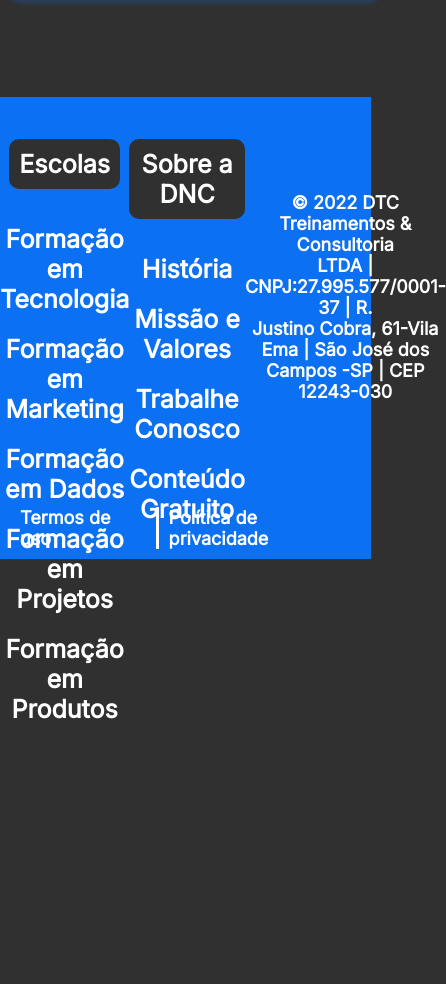
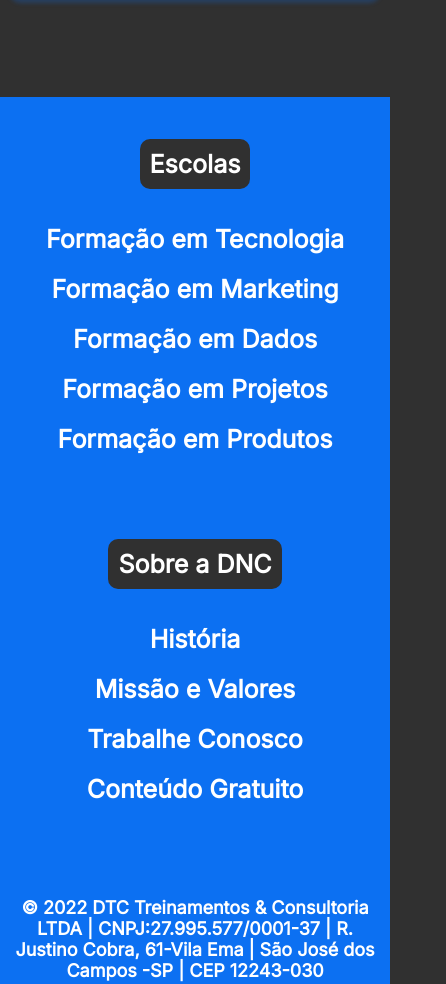
Before and after one commit to BrDio20/bootcamp-dnc, a plain HTML site: page index.html in a window 390 px wide. Shown: the part 1584-2568 px from the top of the page, 446 px wide, since content can reach past the window. Before the commit the page ends 2328 px from the top, so only its background shows below. Drawn offline with Linux system fonts and the light colour scheme.

Commit message:
Adicionando media query para footer

```diff
--- a/index.html
+++ b/index.html
@@ -121,7 +121,7 @@
             <li><a href="" target="_blank" >Conteúdo Gratuito</a></li>
           </ul>
         </nav>
-        <div class="addres">© 2022 DTC Treinamentos & Consultoria <br> LTDA | CNPJ:27.995.577/0001-37 | R. <br>Justino Cobra, 61-Vila Ema | São José dos <br> Campos -SP | CEP 12243-030</div>
+        <div class="address">© 2022 DTC Treinamentos & Consultoria <br> LTDA | CNPJ:27.995.577/0001-37 | R. <br>Justino Cobra, 61-Vila Ema | São José dos <br> Campos -SP | CEP 12243-030</div>
       </div>
       <div class="row2">
         <a href="" target="_blank" >Termos de uso</a>
--- a/style.css
+++ b/style.css
@@ -219,7 +219,7 @@
             footer ul li a:hover{
                 color: var(--cinza-hover);
             }
-            footer .addres{
+            footer .address{
                 font-size: 18px;
                 font-weight: 600;
                 font-family: var(--font-padrão);
@@ -296,7 +296,13 @@
 
     /* footer */
 
-    footer{
-        width: 95%;
+    footer .row1{
+        flex-direction: column;
+    }
+    footer .address{
+        width: 100%;
+    }
+    footer .row2{
+
     }
 }
```
